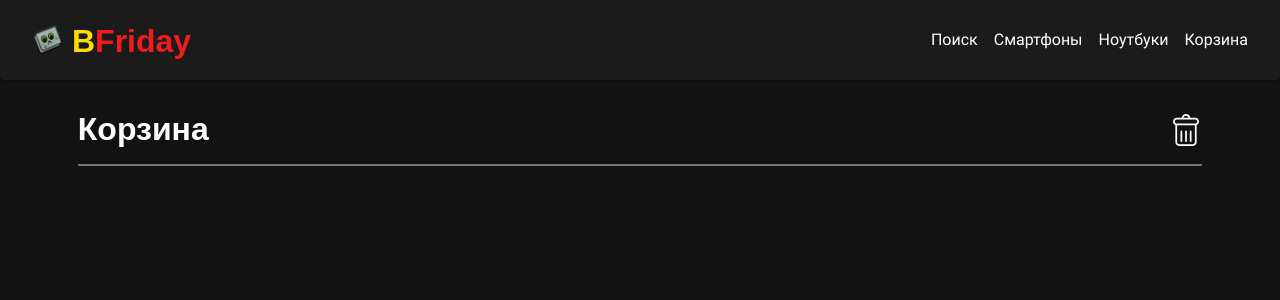
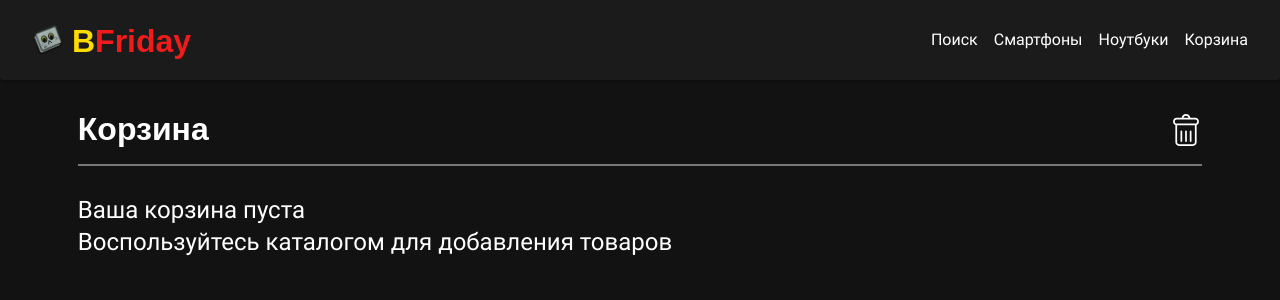
Before and after one commit to NickSettler/chelhack, a React (Create React App) app in the folder black-friday/: page /black-friday/cart in a window 1280 px wide. Shown: the top 300 px of the page. Built offline with nearby package versions, Linux system fonts and the light colour scheme.

Commit message:
removed console.log and fixed some design bugs

```diff
--- a/black-friday/src/App.js
+++ b/black-friday/src/App.js
@@ -29,18 +29,13 @@ class App extends React.Component {
         }));
     }
 
-    componentDidUpdate(){
-        console.log(`[SEARCH] - ${this.state.search}`)
-    }
     closeSearch() {
-        console.log("[SEARCH] - CLOSE")
         this.setState({
             ...this.state,
             search: false,
         })
     }
     openSearch() {
-        console.log("[SEARCH] - OPEN")
         this.setState({
             ...this.state,
             search: true
--- a/black-friday/src/classes/API.js
+++ b/black-friday/src/classes/API.js
@@ -107,7 +107,6 @@ export default class API {
     }
 
     static async lazyLoadGoods() {
-        console.log('LAZYLOAD');
         let goodsRaw = await API.request(
             'http://10.100.67.127:8989/userapi/getGoods',
             {
--- a/black-friday/src/classes/Cart.js
+++ b/black-friday/src/classes/Cart.js
@@ -51,8 +51,6 @@ export default class Cart {
         let currentItem = items.find((item) => (
             item.id === itemId
         ));
-
-        console.log(currentItem);
 
         if (!currentItem) {
             currentItem = new CartItem({
--- a/black-friday/src/pages/404/404.js
+++ b/black-friday/src/pages/404/404.js
@@ -19,14 +19,12 @@ class Error404 extends React.Component{
 
 
     closeSearch() {
-        console.log("[SEARCH] - CLOSE")
         this.setState({
             ...this.state,
             search: false,
         })
     }
     openSearch() {
-        console.log("[SEARCH] - OPEN")
         this.setState({
             ...this.state,
             search: true
--- a/black-friday/src/pages/Cart/Cart.js
+++ b/black-friday/src/pages/Cart/Cart.js
@@ -74,7 +74,6 @@ class CartPage extends React.Component {
 
     componentDidMount() {
         this.fillItems();
-        console.log(this.state.items);
     }
 
     formatPrice(price) {
@@ -86,14 +85,12 @@ class CartPage extends React.Component {
     }
 
     closeSearch() {
-        console.log("[SEARCH] - CLOSE")
         this.setState({
             ...this.state,
             search: false,
         })
     }
     openSearch() {
-        console.log("[SEARCH] - OPEN")
         this.setState({
             ...this.state,
             search: true
@@ -121,7 +118,6 @@ class CartPage extends React.Component {
                         </span>
                         <div onClick={this.clearItems} className="cart__clear"></div>
                     </div>
-                    {console.log(this.state.items.length)}
                     {this.state.items.length > 0 ? (
                         this.state.items.map((item, i) => {
                             return (
--- a/black-friday/src/pages/Cart/Cart.scss
+++ b/black-friday/src/pages/Cart/Cart.scss
@@ -91,7 +91,7 @@
     flex-wrap: wrap;
 
     @include font(title_h3);
-    color: $theme_black;
+    color: $theme_white;
 
     &:nth-of-type(1){
         margin-bottom: 8px;
--- a/black-friday/src/pages/Form/Form.js
+++ b/black-friday/src/pages/Form/Form.js
@@ -26,14 +26,12 @@ class Form extends React.Component{
 
 
     closeSearch() {
-        console.log("[SEARCH] - CLOSE")
         this.setState({
             ...this.state,
             search: false,
         })
     }
     openSearch() {
-        console.log("[SEARCH] - OPEN")
         this.setState({
             ...this.state,
             search: true
--- a/black-friday/src/pages/Form/Form.scss
+++ b/black-friday/src/pages/Form/Form.scss
@@ -87,6 +87,7 @@
     display: flex;
     position: relative;
     flex-direction: row;
+    justify-content: center;
 
     @include font(title_h2);
     color: $theme_primary;
--- a/black-friday/src/pages/GoodPage/GoodPage.js
+++ b/black-friday/src/pages/GoodPage/GoodPage.js
@@ -26,7 +26,6 @@ class GoodPage extends React.Component{
 
     componentDidMount(){
         API.getGoodById(+this.props.match.params.id).then(good => {
-            console.log(good);
             this.setState({
                 ...this.state,
                 good
@@ -42,14 +41,12 @@ class GoodPage extends React.Component{
     }
 
     closeSearch() {
-        console.log("[SEARCH] - CLOSE")
         this.setState({
             ...this.state,
             search: false,
         })
     }
     openSearch() {
-        console.log("[SEARCH] - OPEN")
         this.setState({
             ...this.state,
             search: true
--- a/black-friday/src/pages/Search/Search.js
+++ b/black-friday/src/pages/Search/Search.js
@@ -21,13 +21,11 @@ class SearchPage extends React.Component {
 
     handleInputChange(event){
         event.persist();
-        console.log(event.target.value);
         this.setState({
             ...this.state,
             query: event.target.value
         })
         API.searchGoods(event.target.value).then(goods => {
-            console.log(goods);
             this.setState({
                 ...this.state,
                 goods: goods.goods
@@ -37,7 +35,6 @@ class SearchPage extends React.Component {
 
     goodUpdateHandler(){
         API.searchGoods(this.state.query).then(goods => {
-            console.log(goods);
             this.setState({
                 ...this.state,
                 goods: []
@@ -51,7 +48,6 @@ class SearchPage extends React.Component {
 
     componentDidMount(){
         API.searchGoods(this.state.query).then(goods => {
-            console.log(goods);
             this.setState({
                 ...this.state,
                 goods: goods.goods
@@ -59,14 +55,12 @@ class SearchPage extends React.Component {
         })
     }
     closeSearch() {
-        console.log("[SEARCH] - CLOSE")
         this.setState({
             ...this.state,
             search: false,
         })
     }
     openSearch() {
-        console.log("[SEARCH] - OPEN")
         this.setState({
             ...this.state,
             search: true
```
Also changed, not shown: black-friday/src/pages/Home/Home.js (+0 -9 lines), 12 other files (tests, documents, lock files or other folders).
